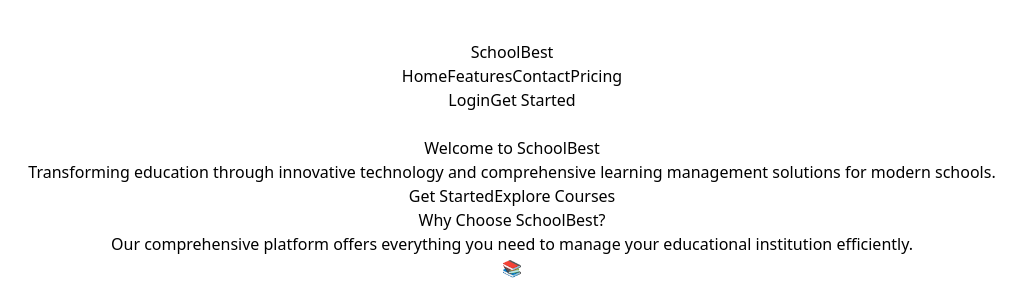
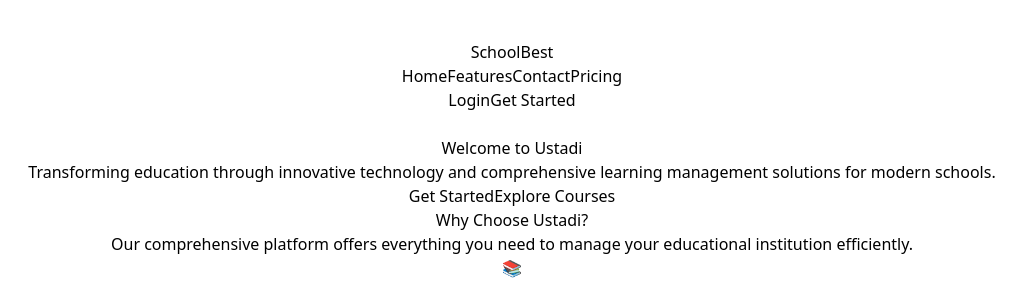
Before and after one commit to Moringa-SDF-PT10/phase4-project-group-09-school-management-app, a React (Vite) app in the folder client/: page / in a window 1280 px wide. Shown: the part 1240-1522 px from the top of the page, without its empty margins (128-1154 px from the left). Built offline with nearby package versions, Linux system fonts and the light colour scheme; no server answers.

Commit message:
(Modified navbar and homepage

```diff
--- a/client/src/pages/Home.jsx
+++ b/client/src/pages/Home.jsx
@@ -10,7 +10,7 @@
           <div className="text-center">
             <h1 className="text-4xl md:text-6xl font-bold mb-6">
               Welcome to
-              <span className="text-orange-400"> SchoolBest</span>
+              <span className="text-orange-400"> Ustadi</span>
             </h1>
             <p className="text-xl md:text-2xl mb-8 text-blue-100 max-w-3xl mx-auto">
               Transforming education through innovative technology and comprehensive learning management solutions for modern schools.
@@ -37,7 +37,7 @@
       <section className="py-16 bg-white">
         <div className="max-w-7xl mx-auto px-4 sm:px-6 lg:px-8">
           <div className="text-center mb-16">
-            <h2 className="text-3xl font-bold text-gray-900 mb-4">Why Choose SchoolBest?</h2>
+            <h2 className="text-3xl font-bold text-gray-900 mb-4">Why Choose Ustadi?</h2>
             <p className="text-lg text-gray-600 max-w-3xl mx-auto">
               Our comprehensive platform offers everything you need to manage your educational institution efficiently.
             </p>
```
